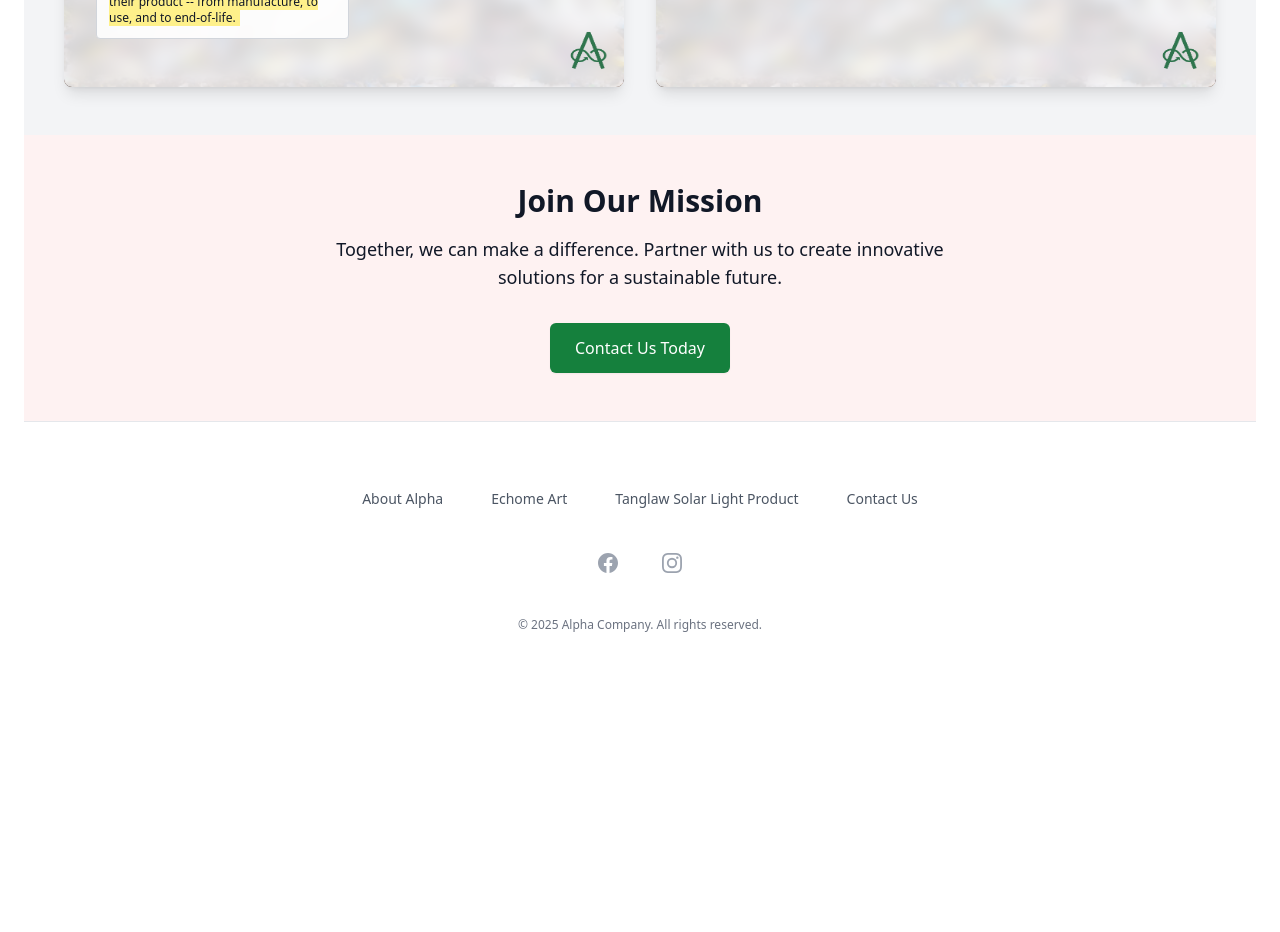
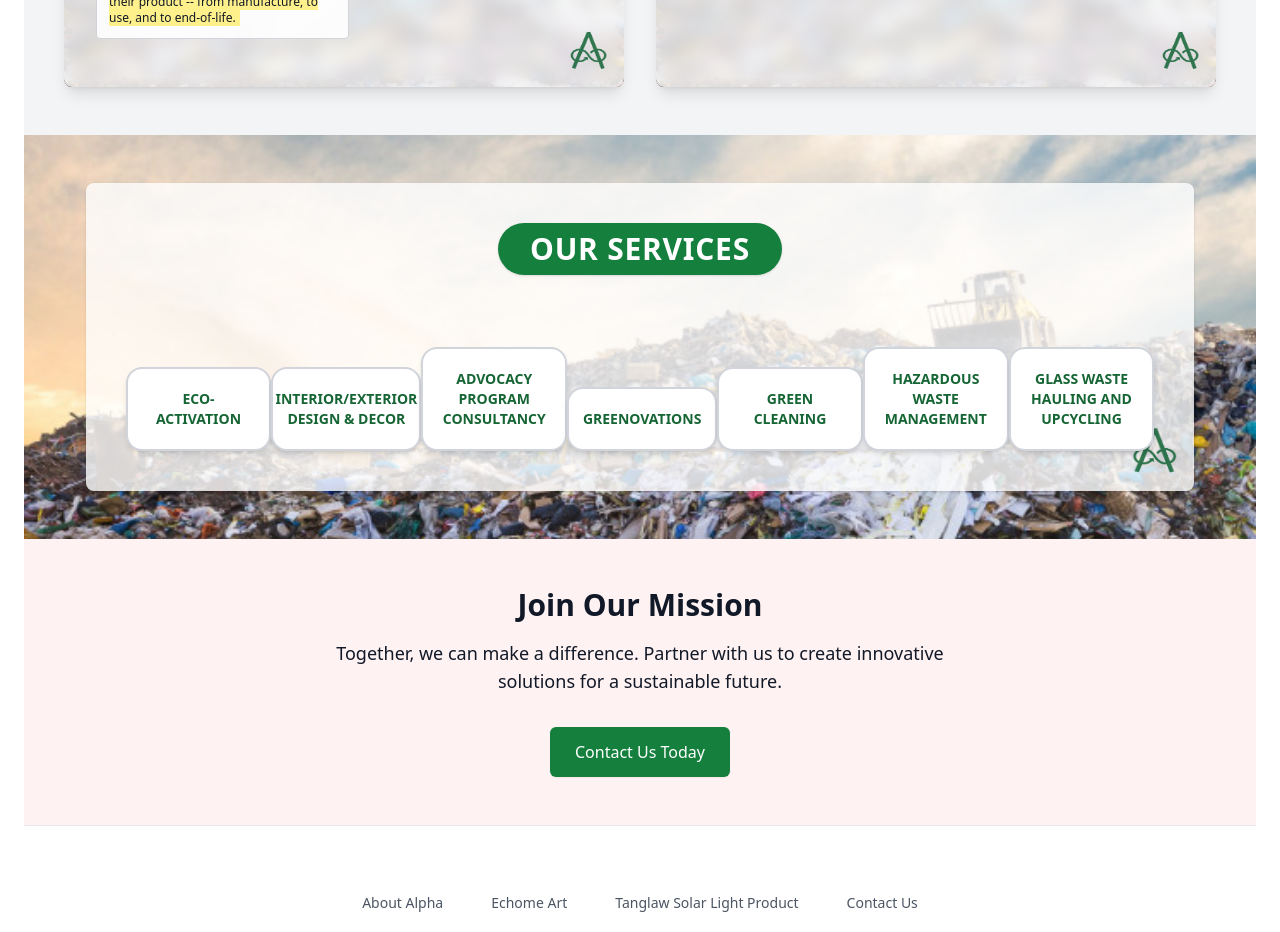
Before and after one commit to karlito0oo/addsi, a React (Vite) app: page / in a window 1280 px wide. Shown: the part 4900-5832 px from the top of the page. Before the commit the page ends 5599 px from the top, so only its background shows below. Built offline with nearby package versions, Linux system fonts and the light colour scheme.

Commit message:
our services

```diff
--- a/src/pages/AboutAlpha.tsx
+++ b/src/pages/AboutAlpha.tsx
@@ -7,6 +7,7 @@ import CallToActionSection from '../sections/CallToActionSection';
 import BackToTopButton from '../sections/BackToTopButton';
 import SectionDivider from '../sections/SectionDivider';
 import AlphaDDSINewNormSection from '../sections/AlphaDDSINewNormSection';
+import OurServicesSection from '../sections/OurServicesSection';
 import { useState, useEffect } from 'react';
 
 export default function AboutAlpha() {
@@ -44,6 +45,7 @@ export default function AboutAlpha() {
       <PartnersAffiliationsSection />
       <SectionDivider />
       <AlphaDDSINewNormSection />
+      <OurServicesSection />
       <CallToActionSection />
       <BackToTopButton show={showBackToTop} onClick={scrollToTop} />
     </div>
--- /dev/null
+++ b/src/sections/OurServicesSection.tsx
@@ -0,0 +1,64 @@
+import { motion } from 'framer-motion';
+
+const services = [
+  'ECO-ACTIVATION',
+  'INTERIOR/EXTERIOR DESIGN & DECOR',
+  'ADVOCACY PROGRAM CONSULTANCY',
+  'GREENOVATIONS',
+  'GREEN CLEANING',
+  'HAZARDOUS WASTE MANAGEMENT',
+  'GLASS WASTE HAULING AND UPCYCLING',
+];
+
+export default function OurServicesSection() {
+  return (
+    <section
+      className="w-full py-12 px-2 sm:px-0 relative"
+      style={{
+        backgroundImage: 'url(/background1.jpg)',
+        backgroundSize: 'cover',
+        backgroundPosition: 'center',
+        backgroundRepeat: 'no-repeat',
+      }}
+    >
+      <div className="w-[90%] max-w-7xl mx-auto bg-white/80 rounded-lg shadow p-4 sm:p-10 relative overflow-hidden">
+        <motion.div
+          initial={{ opacity: 0, y: -30 }}
+          whileInView={{ opacity: 1, y: 0 }}
+          viewport={{ once: true }}
+          transition={{ duration: 0.7 }}
+          className="flex flex-col items-center mb-10"
+        >
+          <div className="bg-green-700 text-white text-2xl sm:text-3xl font-extrabold px-8 py-2 rounded-full shadow text-center tracking-wide mb-6">
+            OUR SERVICES
+          </div>
+        </motion.div>
+        {/* Desktop: horizontal, Mobile: stacked */}
+        <div className="relative flex flex-col items-center w-full">
+          {/* Horizontal line for desktop */}
+
+          {/* Cards */}
+          <div className="w-full flex flex-col md:flex-row justify-between items-stretch md:items-end gap-4 md:gap-0 z-10">
+            {services.map((service, idx) => (
+              <div key={service} className="flex flex-col items-center flex-1">
+                {/* Vertical line for desktop */}
+                <motion.div
+                  initial={{ opacity: 0, y: 30 }}
+                  whileInView={{ opacity: 1, y: 0 }}
+                  viewport={{ once: true }}
+                  transition={{ duration: 0.5, delay: idx * 0.08 }}
+                  className="bg-white border-2 border-gray-300 rounded-2xl px-4 py-5 w-full max-w-full md:min-w-[120px] md:max-w-[150px] flex items-center justify-center shadow-md text-center font-bold text-green-800 text-base md:text-xs lg:text-sm relative"
+                  style={{ marginTop: '8px' }}
+                >
+                  {service}
+                </motion.div>
+              </div>
+            ))}
+          </div>
+        </div>
+        {/* Alpha logo bottom right */}
+        <img src="/shortLogo.png" alt="Alpha Logo" className="w-12 h-12 absolute bottom-4 right-4 opacity-80" />
+      </div>
+    </section>
+  );
+}
```
